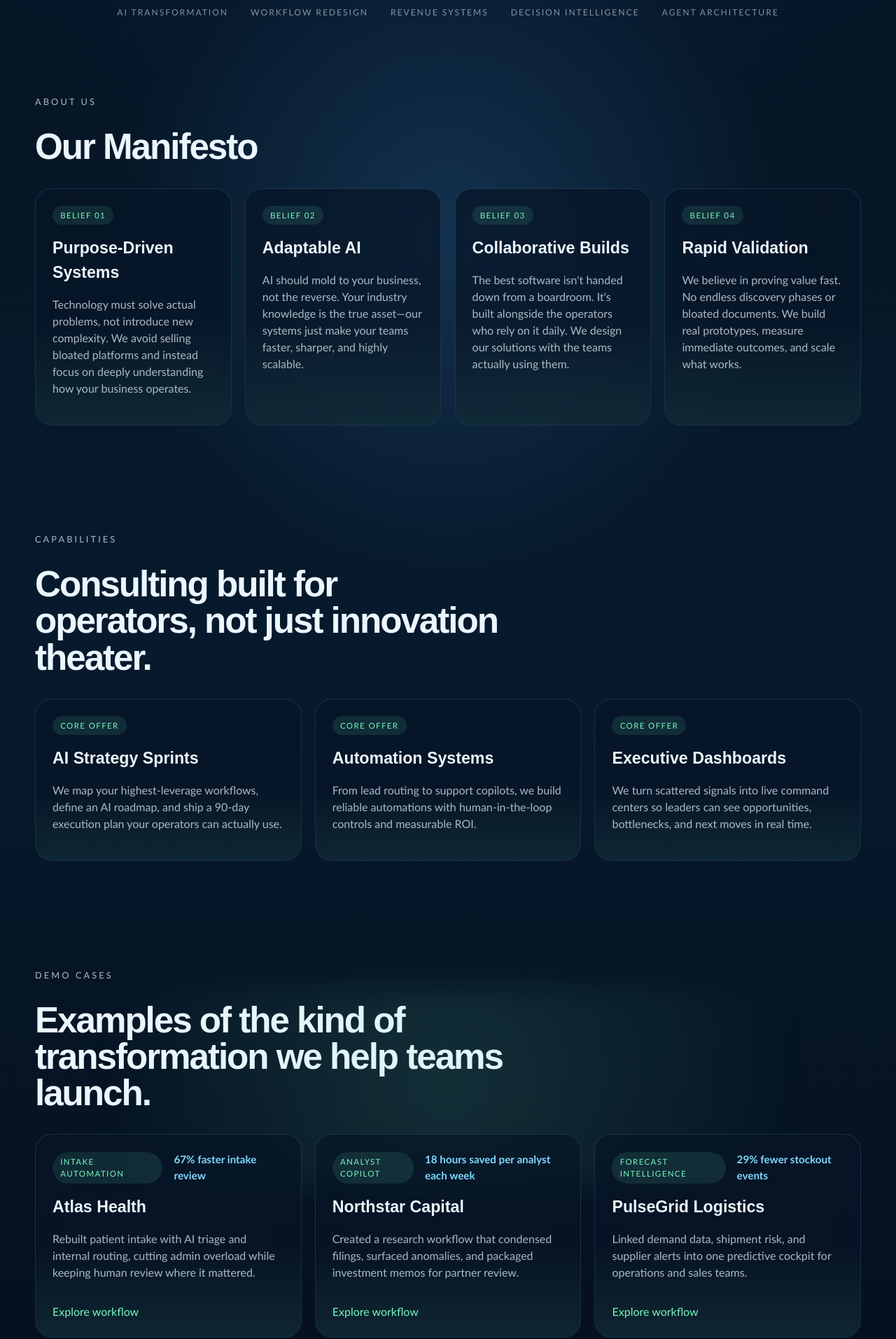
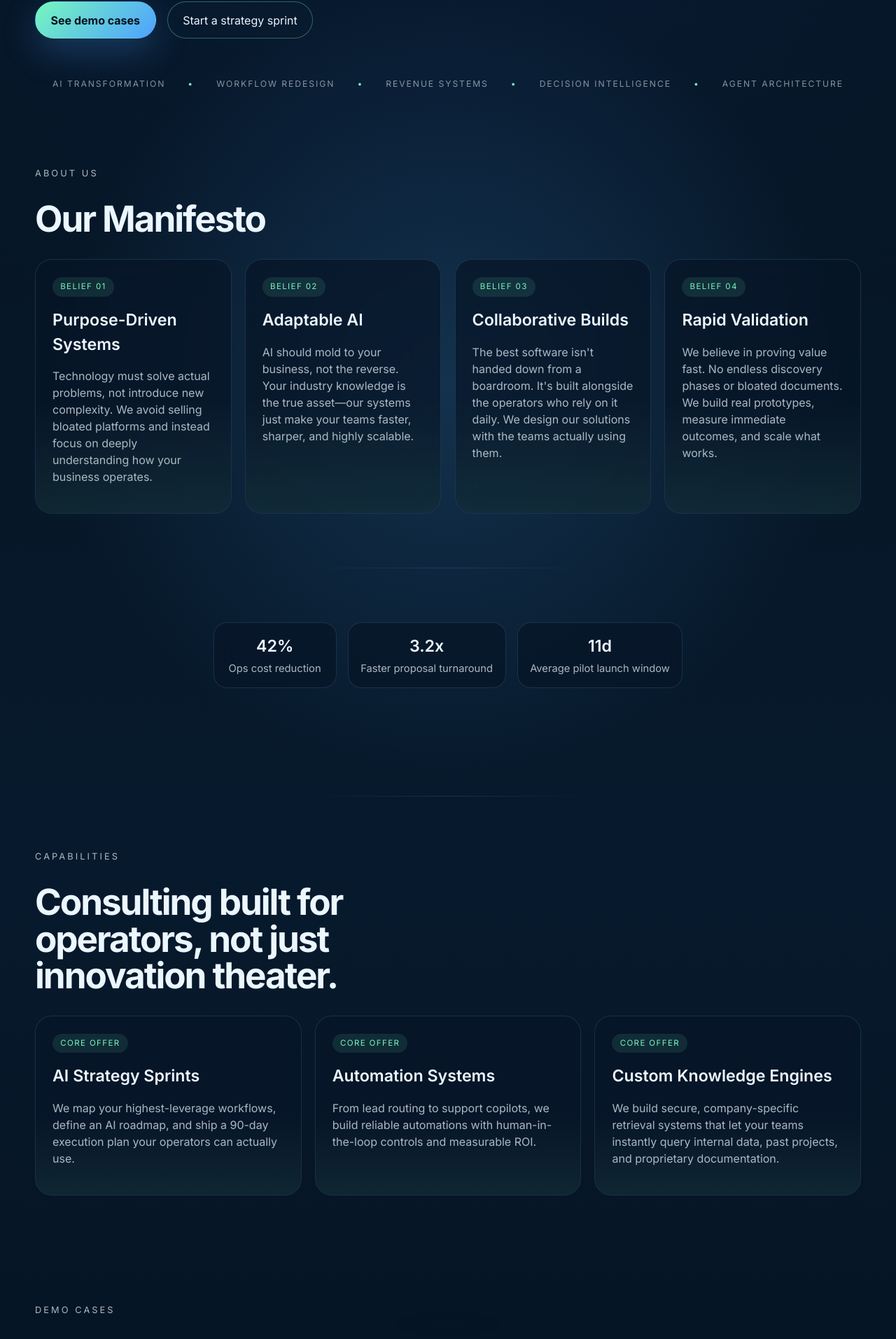
Before and after one commit to Matthew0yuan/AIConsulting, a React (Vite) app: page / in a window 1280 px wide. Shown: the part 766-2679 px from the top of the page at 70% size. Built offline with nearby package versions, Linux system fonts and the light colour scheme.

Commit message:
update content

```diff
--- a/index.html
+++ b/index.html
@@ -9,6 +9,9 @@
       content="Velix AI is an AI consulting studio designing automation, intelligence systems, and high-impact product transformations."
     />
     <link rel="icon" href="/favicon.svg" type="image/svg+xml" />
+    <link rel="preconnect" href="https://fonts.googleapis.com">
+    <link rel="preconnect" href="https://fonts.gstatic.com" crossorigin>
+    <link href="https://fonts.googleapis.com/css2?family=Inter:wght@400;500;600;700&display=swap" rel="stylesheet">
   </head>
   <body>
     <div id="root"></div>
--- a/src/App.jsx
+++ b/src/App.jsx
@@ -6,6 +6,9 @@ import DemoCases from './components/DemoCases';
 import ProcessTimeline from './components/ProcessTimeline';
 import ContactPanel from './components/ContactPanel';
 import ParticlesBackground from './components/ParticlesBackground';
+import Reveal from './components/Reveal';
+import MetricsRow from './components/MetricsRow';
+import Footer from './components/Footer';
 
 export default function App() {
   return (
@@ -13,20 +16,32 @@ export default function App() {
       <ParticlesBackground />
       <Header />
       <main>
+        <Reveal delay={0}>
           <Hero />
+        </Reveal>
+        <Reveal delay={150}>
           <section className="logo-band" aria-label="Positioning highlights" style={{ justifyContent: 'center' }}>
             <span>AI transformation</span>
+            <span style={{ color: 'var(--teal)' }}>•</span>
             <span>Workflow redesign</span>
+            <span style={{ color: 'var(--teal)' }}>•</span>
             <span>Revenue systems</span>
+            <span style={{ color: 'var(--teal)' }}>•</span>
             <span>Decision intelligence</span>
+            <span style={{ color: 'var(--teal)' }}>•</span>
             <span>Agent architecture</span>
           </section>
+        </Reveal>
         <AboutUs />
+        <MetricsRow />
         <Capabilities />
         <DemoCases />
         <ProcessTimeline />
+        <Reveal delay={0}>
           <ContactPanel />
+        </Reveal>
       </main>
+      <Footer />
     </div>
   );
 }
--- a/src/components/AboutUs.jsx
+++ b/src/components/AboutUs.jsx
@@ -1,19 +1,24 @@
 import { values } from '../data/content';
+import Reveal from './Reveal';
 
 export default function AboutUs() {
   return (
     <section className="section" id="about">
+      <Reveal delay={0}>
         <div className="section-heading">
           <p className="eyebrow">ABOUT US</p>
           <h2>Our Manifesto</h2>
         </div>
+      </Reveal>
       <div className="service-grid" style={{ gridTemplateColumns: 'repeat(auto-fit, minmax(280px, 1fr))' }}>
         {values.map((val, idx) => (
-          <article className="glass-card" key={val.title}>
+          <Reveal delay={idx * 150} key={val.title}>
+            <article className="glass-card" style={{ height: '100%' }}>
               <div className="card-chip">Belief 0{idx + 1}</div>
               <h3>{val.title}</h3>
               <p>{val.description}</p>
             </article>
+          </Reveal>
         ))}
       </div>
     </section>
--- a/src/components/Capabilities.jsx
+++ b/src/components/Capabilities.jsx
@@ -1,19 +1,24 @@
 import { services } from '../data/content';
+import Reveal from './Reveal';
 
 export default function Capabilities() {
   return (
     <section className="section" id="services">
+      <Reveal delay={0}>
         <div className="section-heading">
           <p className="eyebrow">CAPABILITIES</p>
           <h2>Consulting built for operators, not just innovation theater.</h2>
         </div>
+      </Reveal>
       <div className="service-grid">
-        {services.map((service) => (
-          <article className="glass-card" key={service.title}>
+        {services.map((service, idx) => (
+          <Reveal delay={idx * 150} key={service.title}>
+            <article className="glass-card" style={{ height: '100%' }}>
               <div className="card-chip">Core offer</div>
               <h3>{service.title}</h3>
               <p>{service.description}</p>
             </article>
+          </Reveal>
         ))}
       </div>
     </section>
--- a/src/components/DemoCases.jsx
+++ b/src/components/DemoCases.jsx
@@ -1,15 +1,19 @@
 import { cases } from '../data/content';
+import Reveal from './Reveal';
 
 export default function DemoCases() {
   return (
     <section className="section section-cases" id="cases">
+      <Reveal delay={0}>
         <div className="section-heading">
           <p className="eyebrow">DEMO CASES</p>
           <h2>Examples of the kind of transformation we help teams launch.</h2>
         </div>
+      </Reveal>
       <div className="cases-grid">
-        {cases.map((item) => (
-          <article className="case-card" key={item.name}>
+        {cases.map((item, idx) => (
+          <Reveal delay={idx * 150} key={item.name}>
+            <article className="case-card" style={{ height: '100%' }}>
               <div className="case-topline">
                 <span>{item.category}</span>
                 <strong>{item.outcome}</strong>
@@ -20,6 +24,7 @@ export default function DemoCases() {
                 Explore workflow
               </button>
             </article>
+          </Reveal>
         ))}
       </div>
     </section>
--- /dev/null
+++ b/src/components/Footer.jsx
@@ -0,0 +1,20 @@
+export default function Footer() {
+  return (
+    <footer className="footer section" style={{ paddingBottom: '2rem', paddingTop: '0', borderTop: '1px solid var(--line)', marginTop: '4rem' }}>
+      <div style={{ display: 'flex', justifyContent: 'space-between', alignItems: 'center', flexWrap: 'wrap', gap: '1rem', paddingTop: '2rem' }}>
+        <div className="brand-lockup">
+          <div className="brand-mark" style={{ width: '2rem', height: '2rem', fontSize: '1rem', borderRadius: '0.6rem' }}>V</div>
+          <span className="brand-name">Velix AI</span>
+        </div>
+        <div style={{ color: 'var(--text-soft)', fontSize: '0.9rem' }}>
+          &copy; {new Date().getFullYear()} Velix AI Consulting. All rights reserved.
+        </div>
+        <nav style={{ display: 'flex', gap: '1rem', color: 'var(--text-soft)', fontSize: '0.9rem' }}>
+          <a href="#" style={{ textDecoration: 'underline' }}>Privacy</a>
+          <a href="#" style={{ textDecoration: 'underline' }}>Terms</a>
+          <a href="#" style={{ textDecoration: 'underline' }}>LinkedIn</a>
+        </nav>
+      </div>
+    </footer>
+  );
+}
--- a/src/components/Hero.jsx
+++ b/src/components/Hero.jsx
@@ -1,23 +1,17 @@
 export default function Hero() {
   return (
-    <section className="hero" style={{
-      display: 'flex',
-      flexDirection: 'column',
-      alignItems: 'center',
-      textAlign: 'center',
-      padding: '8rem 0 4rem'
-    }}>
-      <div className="hero-copy" style={{ display: 'flex', flexDirection: 'column', alignItems: 'center' }}>
+    <section className="hero">
+      <div className="hero-copy">
         <p className="eyebrow">AI CONSULTING STUDIO</p>
-        <h1 style={{ maxWidth: '20ch', marginBottom: '1.5rem', fontSize: 'clamp(3rem, 9vw, 5rem)' }}>
+        <h1>
           Build the systems layer for your next era of growth.
         </h1>
-        <p className="hero-text" style={{ maxWidth: '42rem', marginBottom: '2.5rem' }}>
+        <p className="hero-text">
           Velix AI helps ambitious companies design practical AI
           workflows, automation programs, and decision systems that feel
           advanced without becoming fragile.
         </p>
-        <div className="hero-actions" style={{ justifyContent: 'center' }}>
+        <div className="hero-actions">
           <a href="#cases" className="button button-primary">
             See demo cases
           </a>
--- /dev/null
+++ b/src/components/MetricsRow.jsx
@@ -0,0 +1,19 @@
+import { metrics } from '../data/content';
+import Reveal from './Reveal';
+
+export default function MetricsRow() {
+  return (
+    <section className="section" style={{ paddingTop: '0' }}>
+      <div className="metric-row" style={{ justifyContent: 'center' }}>
+        {metrics.map((metric, idx) => (
+          <Reveal key={metric.label} delay={idx * 150}>
+            <div className="metric-card" style={{ textAlign: 'center' }}>
+              <strong>{metric.value}</strong>
+              <span>{metric.label}</span>
+            </div>
+          </Reveal>
+        ))}
+      </div>
+    </section>
+  );
+}
--- /dev/null
+++ b/src/components/Reveal.jsx
@@ -0,0 +1,32 @@
+import { useEffect, useRef, useState } from 'react';
+
+export default function Reveal({ children, delay = 0, className = "" }) {
+  const [isVisible, setIsVisible] = useState(false);
+  const ref = useRef(null);
+
+  useEffect(() => {
+    const observer = new IntersectionObserver(
+      ([entry]) => {
+        if (entry.isIntersecting) {
+          setIsVisible(true);
+          observer.unobserve(entry.target);
+        }
+      },
+      { threshold: 0.15, rootMargin: '0px 0px -50px 0px' }
+    );
+    if (ref.current) {
+      observer.observe(ref.current);
+    }
+    return () => observer.disconnect();
+  }, []);
+
+  return (
+    <div
+      ref={ref}
+      className={`reveal ${isVisible ? 'visible' : ''} ${className}`}
+      style={{ transitionDelay: `${delay}ms` }}
+    >
+      {children}
+    </div>
+  );
+}
--- a/src/data/content.js
+++ b/src/data/content.js
@@ -10,9 +10,9 @@ export const services = [
       'From lead routing to support copilots, we build reliable automations with human-in-the-loop controls and measurable ROI.',
   },
   {
-    title: 'Executive Dashboards',
+    title: 'Custom Knowledge Engines',
     description:
-      'We turn scattered signals into live command centers so leaders can see opportunities, bottlenecks, and next moves in real time.',
+      'We build secure, company-specific retrieval systems that let your teams instantly query internal data, past projects, and proprietary documentation.',
   },
 ];
 
@@ -24,25 +24,25 @@ export const metrics = [
 
 export const cases = [
   {
-    name: 'Atlas Health',
-    category: 'Intake automation',
+    name: 'Perth Car Rental Fleet',
+    category: 'Booking Automation',
     summary:
-      'Rebuilt patient intake with AI triage and internal routing, cutting admin overload while keeping human review where it mattered.',
-    outcome: '67% faster intake review',
+      'Automated vehicle allocation and return processing by integrating reservation platforms with internal fleet management systems.',
+    outcome: '10 hours saved weekly',
   },
   {
-    name: 'Northstar Capital',
-    category: 'Analyst copilot',
+    name: 'WA Accounting Practice',
+    category: 'Report Generation',
     summary:
-      'Created a research workflow that condensed filings, surfaced anomalies, and packaged investment memos for partner review.',
-    outcome: '18 hours saved per analyst each week',
+      'Eliminated manual data entry by orchestrating a document pipeline that automatically routes and structures client tax records.',
+    outcome: '160+ hours saved monthly',
   },
   {
-    name: 'PulseGrid Logistics',
-    category: 'Forecast intelligence',
+    name: 'Perth Retail Group',
+    category: 'Inventory Reconciliation',
     summary:
-      'Linked demand data, shipment risk, and supplier alerts into one predictive cockpit for operations and sales teams.',
-    outcome: '29% fewer stockout events',
+      'Connected point-of-sale data with warehouse systems through a unified dashboard, eliminating manual end-of-month spreadsheet reconciliation.',
+    outcome: '200+ hours saved monthly',
   },
 ];
 
--- a/src/styles.css
+++ b/src/styles.css
@@ -1,6 +1,6 @@
 :root {
   color-scheme: dark;
-  font-family: "Aptos", "Segoe UI Variable", "Trebuchet MS", sans-serif;
+  font-family: "Inter", "Aptos", "Segoe UI Variable", sans-serif;
   line-height: 1.5;
   font-weight: 400;
   background:
@@ -103,7 +103,7 @@ button {
   border-radius: 0.9rem;
   background: linear-gradient(135deg, rgba(118, 247, 191, 0.2), rgba(78, 161, 255, 0.18));
   color: var(--teal);
-  font-family: "Bahnschrift", "Aptos Display", sans-serif;
+  font-family: "Inter", "Bahnschrift", "Aptos Display", sans-serif;
   font-size: 1.3rem;
   font-weight: 700;
   box-shadow: 0 0 30px rgba(118, 247, 191, 0.12);
@@ -120,10 +120,11 @@ button {
 }
 
 .brand-name {
-  font-family: "Bahnschrift", "Aptos Display", sans-serif;
+  font-family: "Inter", "Bahnschrift", "Aptos Display", sans-serif;
   font-size: 0.96rem;
   letter-spacing: 0.08em;
   text-transform: uppercase;
+  font-weight: 600;
 }
 
 .brand-tag {
@@ -178,7 +179,8 @@ button {
 .section-heading h2,
 .cta-panel h2 {
   margin: 0;
-  font-family: "Bahnschrift", "Aptos Display", sans-serif;
+  font-family: "Inter", "Bahnschrift", "Aptos Display", sans-serif;
+  font-weight: 700;
   letter-spacing: -0.04em;
 }
 
@@ -247,6 +249,10 @@ button {
   box-shadow: 0 18px 50px rgba(78, 161, 255, 0.26);
 }
 
+.button-primary:hover, .button-primary:focus-visible {
+  box-shadow: 0 20px 60px rgba(78, 161, 255, 0.4), 0 0 20px rgba(118, 247, 191, 0.2);
+}
+
 .button-secondary {
   border-color: rgba(118, 247, 191, 0.35);
   background: rgba(9, 28, 48, 0.6);
@@ -278,7 +284,8 @@ button {
 
 .metric-card strong {
   display: block;
-  font-family: "Bahnschrift", "Aptos Display", sans-serif;
+  font-family: "Inter", "Bahnschrift", "Aptos Display", sans-serif;
+  font-weight: 600;
   font-size: 1.45rem;
 }
 
@@ -382,7 +389,8 @@ button {
 
 .core-panel strong {
   margin-top: 0.65rem;
-  font-family: "Bahnschrift", "Aptos Display", sans-serif;
+  font-family: "Inter", "Bahnschrift", "Aptos Display", sans-serif;
+  font-weight: 600;
   font-size: 2rem;
 }
 
@@ -448,6 +456,16 @@ button {
   padding: 4.8rem 0;
 }
 
+.section + .section::before {
+  content: "";
+  display: block;
+  width: 60%;
+  max-width: 400px;
+  height: 1px;
+  margin: 0 auto 4.8rem;
+  background: linear-gradient(90deg, transparent, var(--line), transparent);
+}
+
 .section-heading {
   display: grid;
   gap: 0.8rem;
@@ -479,6 +497,13 @@ button {
   overflow: hidden;
   padding: 1.5rem;
   border-radius: 1.5rem;
+  transition: transform 250ms ease, box-shadow 250ms ease, border-color 250ms ease;
+}
+
+.glass-card:hover, .case-card:hover, .timeline-card:hover {
+  transform: translateY(-4px);
+  box-shadow: 0 12px 40px rgba(78, 161, 255, 0.15);
+  border-color: rgba(127, 217, 255, 0.3);
 }
 
 .glass-card::before,
@@ -508,7 +533,8 @@ button {
 .case-card h3,
 .timeline-card h3 {
   margin: 1rem 0 0.7rem;
-  font-family: "Bahnschrift", "Aptos Display", sans-serif;
+  font-family: "Inter", "Bahnschrift", "Aptos Display", sans-serif;
+  font-weight: 600;
   font-size: 1.45rem;
 }
 
@@ -553,10 +579,25 @@ button {
 }
 
 .timeline {
+  position: relative;
   grid-template-columns: repeat(3, minmax(0, 1fr));
 }
 
+@media (min-width: 981px) {
+  .timeline::before {
+    content: "";
+    position: absolute;
+    top: 50%;
+    left: 10%;
+    right: 10%;
+    height: 1px;
+    background: linear-gradient(90deg, transparent, var(--line), transparent);
+    z-index: 0;
+  }
+}
+
 .timeline-card {
+  z-index: 1;
   min-height: 15rem;
 }
 
@@ -603,6 +644,17 @@ button {
     opacity: 1;
     transform: translateY(0);
   }
+}
+
+.reveal {
+  opacity: 0;
+  transform: translateY(32px);
+  transition: opacity 600ms ease, transform 600ms ease;
+}
+
+.reveal.visible {
+  opacity: 1;
+  transform: translateY(0);
 }
 
 @media (max-width: 980px) {
```
Also changed, not shown: src/components/ProcessTimeline.jsx (+7 -2 lines). Lines whose indentation alone changed are shown as unchanged.
